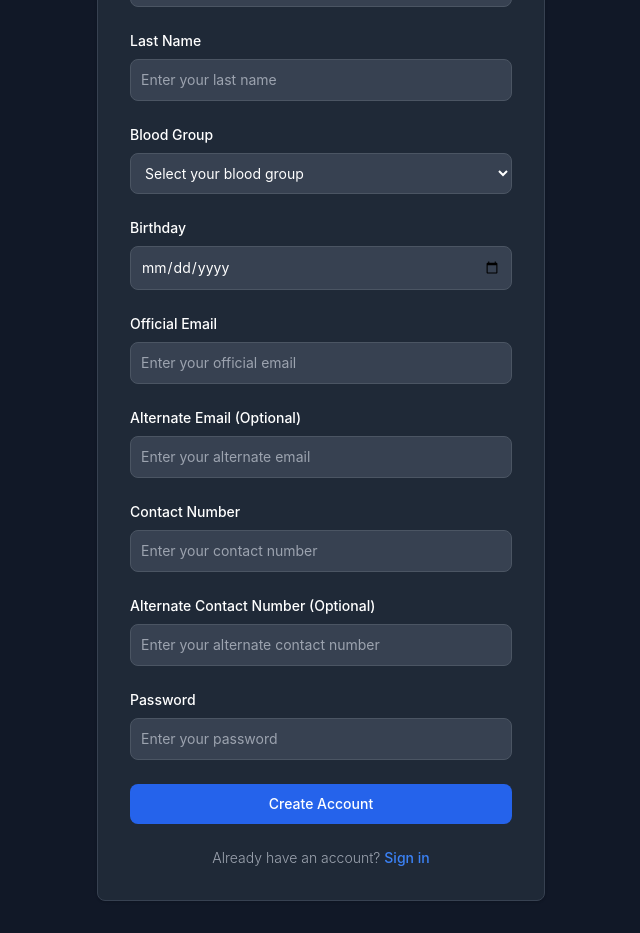
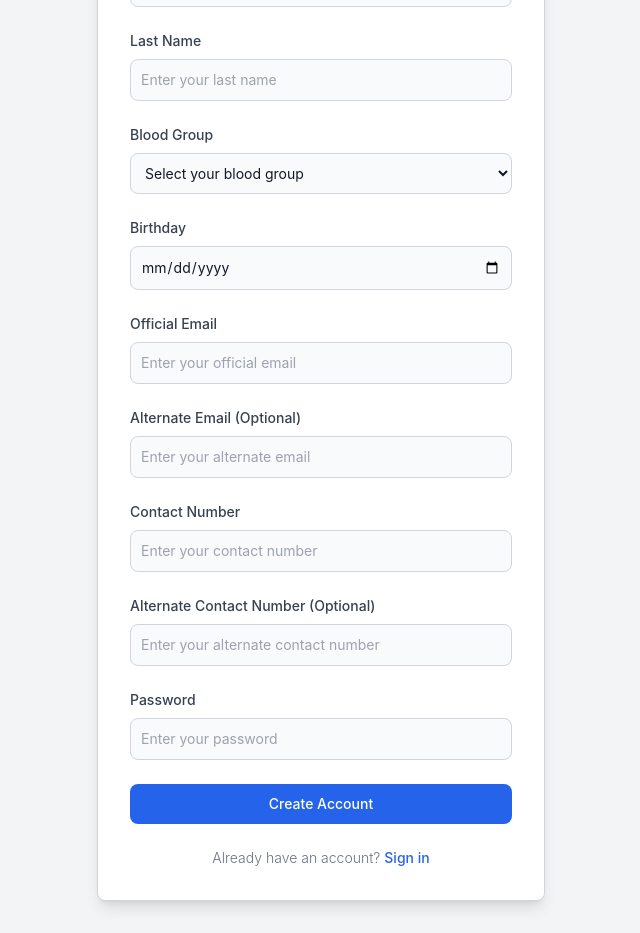
Before and after one commit to tushar-shukla-d2i/appFe, a React (Vite) app: page /signup in a window 1280 px wide. Shown: the part 280-1213 px from the top of the page, without its empty margins (319-959 px from the left). Built offline with nearby package versions, Linux system fonts and the light colour scheme.

Commit message:
Change auth screens theme

```diff
--- a/src/components/AppHeader.jsx
+++ b/src/components/AppHeader.jsx
@@ -5,11 +5,13 @@
 import React from "react";
 import { useNavigate } from "react-router-dom";
 
-import { AppRoutes } from "../constants";
 import d2iLogo from "../assets/d2i_logo.jpg";
+import { AppRoutes, USER_DATA } from "../constants";
+import { LocalStorageHelper } from "../utils/HttpUtils";
 
 const AppHeader = () => {
   const navigate = useNavigate();
+  const userData = JSON.parse(LocalStorageHelper.get(USER_DATA)) || {};
 
   return (
     <header className="bg-[#0375a7] text-white py-4">
@@ -18,7 +20,7 @@
           src={d2iLogo}
           alt="logo"
           className="rounded-full h-16 w-16 mr-4 hover:cursor-pointer"
-          onClick={() => navigate(AppRoutes.DASHBOARD)}
+          onClick={() => userData?.userId && navigate(AppRoutes.DASHBOARD)}
         />
         <h1 className="text-lg font-bold tracking-wider	">
           Innovating Tomorrow, Today
--- a/src/pages/auth/signup.jsx
+++ b/src/pages/auth/signup.jsx
@@ -68,10 +68,10 @@
   };
 
   return (
-    <section className="bg-gray-50 dark:bg-gray-900 flex justify-center items-center">
-      <div className="w-full max-w-md bg-white rounded-lg shadow dark:border dark:bg-gray-800 dark:border-gray-700">
+    <section className="bg-gray-100 flex justify-center items-center">
+      <div className="w-full max-w-md bg-white rounded-lg shadow-lg border border-gray-300">
         <div className="p-6 space-y-4 md:space-y-6 sm:p-8">
-          <h1 className="text-xl font-bold leading-tight tracking-tight text-gray-900 md:text-2xl dark:text-white">
+          <h1 className="text-xl font-bold leading-tight tracking-tight text-gray-900 md:text-2xl">
             Create Account
           </h1>
 
@@ -96,7 +96,7 @@
                 <div>
                   <label
                     htmlFor="firstName"
-                    className="block mb-2 text-sm font-medium text-gray-900 dark:text-white"
+                    className="block mb-2 text-sm font-medium text-gray-700"
                   >
                     First Name
                   </label>
@@ -104,7 +104,7 @@
                     type="text"
                     name="firstName"
                     id="firstName"
-                    className="bg-gray-50 border border-gray-300 text-gray-900 text-sm rounded-lg focus:ring-primary-600 focus:border-primary-600 block w-full p-2.5 dark:bg-gray-700 dark:border-gray-600 dark:placeholder-gray-400 dark:text-white"
+                    className="bg-gray-50 border border-gray-300 text-gray-900 text-sm rounded-lg focus:ring-blue-500 focus:border-blue-500 block w-full p-2.5"
                     placeholder="Enter your first name"
                   />
                   <ErrorMessage
@@ -118,7 +118,7 @@
                 <div>
                   <label
                     htmlFor="lastName"
-                    className="block mb-2 text-sm font-medium text-gray-900 dark:text-white"
+                    className="block mb-2 text-sm font-medium text-gray-700"
                   >
                     Last Name
                   </label>
@@ -126,7 +126,7 @@
                     type="text"
                     name="lastName"
                     id="lastName"
-                    className="bg-gray-50 border border-gray-300 text-gray-900 text-sm rounded-lg focus:ring-primary-600 focus:border-primary-600 block w-full p-2.5 dark:bg-gray-700 dark:border-gray-600 dark:placeholder-gray-400 dark:text-white"
+                    className="bg-gray-50 border border-gray-300 text-gray-900 text-sm rounded-lg focus:ring-blue-500 focus:border-blue-500 block w-full p-2.5"
                     placeholder="Enter your last name"
                   />
                   <ErrorMessage
@@ -140,7 +140,7 @@
                 <div>
                   <label
                     htmlFor="bloodGroup"
-                    className="block mb-2 text-sm font-medium text-gray-900 dark:text-white"
+                    className="block mb-2 text-sm font-medium text-gray-700"
                   >
                     Blood Group
                   </label>
@@ -148,7 +148,7 @@
                     as="select"
                     name="bloodGroup"
                     id="bloodGroup"
-                    className="bg-gray-50 border border-gray-300 text-gray-900 text-sm rounded-lg focus:ring-primary-600 focus:border-primary-600 block w-full p-2.5 dark:bg-gray-700 dark:border-gray-600 dark:placeholder-gray-400 dark:text-white"
+                    className="bg-gray-50 border border-gray-300 text-gray-900 text-sm rounded-lg focus:ring-blue-500 focus:border-blue-500 block w-full p-2.5"
                   >
                     {bloodGroupOptions.map((option) => (
                       <option key={option.value} value={option.value}>
@@ -167,7 +167,7 @@
                 <div>
                   <label
                     htmlFor="birthday"
-                    className="block mb-2 text-sm font-medium text-gray-900 dark:text-white"
+                    className="block mb-2 text-sm font-medium text-gray-700"
                   >
                     Birthday
                   </label>
@@ -175,7 +175,7 @@
                     type="date"
                     name="birthday"
                     id="birthday"
-                    className="bg-gray-50 border border-gray-300 text-gray-900 text-sm rounded-lg focus:ring-primary-600 focus:border-primary-600 block w-full p-2.5 dark:bg-gray-700 dark:border-gray-600 dark:placeholder-gray-400 dark:text-white"
+                    className="bg-gray-50 border border-gray-300 text-gray-900 text-sm rounded-lg focus:ring-blue-500 focus:border-blue-500 block w-full p-2.5"
                     min={minDate}
                     max={maxDate}
                   />
@@ -190,7 +190,7 @@
                 <div>
                   <label
                     htmlFor="officialEmail"
-                    className="block mb-2 text-sm font-medium text-gray-900 dark:text-white"
+                    className="block mb-2 text-sm font-medium text-gray-700"
                   >
                     Official Email
                   </label>
@@ -198,7 +198,7 @@
                     type="email"
                     name="officialEmail"
                     id="officialEmail"
-                    className="bg-gray-50 border border-gray-300 text-gray-900 text-sm rounded-lg focus:ring-primary-600 focus:border-primary-600 block w-full p-2.5 dark:bg-gray-700 dark:border-gray-600 dark:placeholder-gray-400 dark:text-white"
+                    className="bg-gray-50 border border-gray-300 text-gray-900 text-sm rounded-lg focus:ring-blue-500 focus:border-blue-500 block w-full p-2.5"
                     placeholder="Enter your official email"
                   />
                   <ErrorMessage
@@ -212,7 +212,7 @@
                 <div>
                   <label
                     htmlFor="alternateEmail"
-                    className="block mb-2 text-sm font-medium text-gray-900 dark:text-white"
+                    className="block mb-2 text-sm font-medium text-gray-700"
                   >
                     Alternate Email (Optional)
                   </label>
@@ -220,7 +220,7 @@
                     type="email"
                     name="alternateEmail"
                     id="alternateEmail"
-                    className="bg-gray-50 border border-gray-300 text-gray-900 text-sm rounded-lg focus:ring-primary-600 focus:border-primary-600 block w-full p-2.5 dark:bg-gray-700 dark:border-gray-600 dark:placeholder-gray-400 dark:text-white"
+                    className="bg-gray-50 border border-gray-300 text-gray-900 text-sm rounded-lg focus:ring-blue-500 focus:border-blue-500 block w-full p-2.5"
                     placeholder="Enter your alternate email"
                   />
                   <ErrorMessage
@@ -234,7 +234,7 @@
                 <div>
                   <label
                     htmlFor="contactNumber"
-                    className="block mb-2 text-sm font-medium text-gray-900 dark:text-white"
+                    className="block mb-2 text-sm font-medium text-gray-700"
                   >
                     Contact Number
                   </label>
@@ -242,7 +242,7 @@
                     type="tel"
                     name="contactNumber"
                     id="contactNumber"
-                    className="bg-gray-50 border border-gray-300 text-gray-900 text-sm rounded-lg focus:ring-primary-600 focus:border-primary-600 block w-full p-2.5 dark:bg-gray-700 dark:border-gray-600 dark:placeholder-gray-400 dark:text-white"
+                    className="bg-gray-50 border border-gray-300 text-gray-900 text-sm rounded-lg focus:ring-blue-500 focus:border-blue-500 block w-full p-2.5"
                     placeholder="Enter your contact number"
                     maxLength={10}
                     pattern="[0-9]*"
@@ -261,7 +261,7 @@
                 <div>
                   <label
                     htmlFor="alternateContactNumber"
-                    className="block mb-2 text-sm font-medium text-gray-900 dark:text-white"
+                    className="block mb-2 text-sm font-medium text-gray-700"
                   >
                     Alternate Contact Number (Optional)
                   </label>
@@ -269,7 +269,7 @@
                     type="tel"
                     name="alternateContactNumber"
                     id="alternateContactNumber"
-                    className="bg-gray-50 border border-gray-300 text-gray-900 text-sm rounded-lg focus:ring-primary-600 focus:border-primary-600 block w-full p-2.5 dark:bg-gray-700 dark:border-gray-600 dark:placeholder-gray-400 dark:text-white"
+                    className="bg-gray-50 border border-gray-300 text-gray-900 text-sm rounded-lg focus:ring-blue-500 focus:border-blue-500 block w-full p-2.5"
                     placeholder="Enter your alternate contact number"
                     maxLength={10}
                     pattern="[0-9]*"
@@ -288,7 +288,7 @@
                 <div>
                   <label
                     htmlFor="password"
-                    className="block mb-2 text-sm font-medium text-gray-900 dark:text-white"
+                    className="block mb-2 text-sm font-medium text-gray-700"
                   >
                     Password
                   </label>
@@ -296,7 +296,7 @@
                     type="password"
                     name="password"
                     id="password"
-                    className="bg-gray-50 border border-gray-300 text-gray-900 text-sm rounded-lg focus:ring-primary-600 focus:border-primary-600 block w-full p-2.5 dark:bg-gray-700 dark:border-gray-600 dark:placeholder-gray-400 dark:text-white"
+                    className="bg-gray-50 border border-gray-300 text-gray-900 text-sm rounded-lg focus:ring-blue-500 focus:border-blue-500 block w-full p-2.5"
                     placeholder="Enter your password"
                   />
                   <ErrorMessage
@@ -310,7 +310,7 @@
                 <button
                   type="submit"
                   disabled={isSubmitting}
-                  className="w-full text-white bg-primary-600 hover:bg-primary-700 focus:ring-4 focus:outline-none focus:ring-primary-300 font-medium rounded-lg text-sm px-5 py-2.5 text-center dark:bg-primary-600 dark:hover:bg-primary-700 dark:focus:ring-primary-800"
+                  className="w-full text-white bg-blue-600 hover:bg-blue-700 focus:ring-4 focus:outline-none focus:ring-blue-300 font-medium rounded-lg text-sm px-5 py-2.5 text-center"
                 >
                   Create Account
                 </button>
@@ -319,11 +319,11 @@
           </Formik>
 
           <div className="mt-4 text-center">
-            <p className="text-sm font-light text-gray-500 dark:text-gray-400">
+            <p className="text-sm font-light text-gray-500">
               Already have an account?{" "}
               <a
                 href={AppRoutes.LOGIN}
-                className="font-medium text-primary-600 hover:underline dark:text-primary-500"
+                className="font-medium text-blue-600 hover:underline"
               >
                 Sign in
               </a>
```
Also changed, not shown: src/pages/auth/login.jsx (+10 -10 lines).
